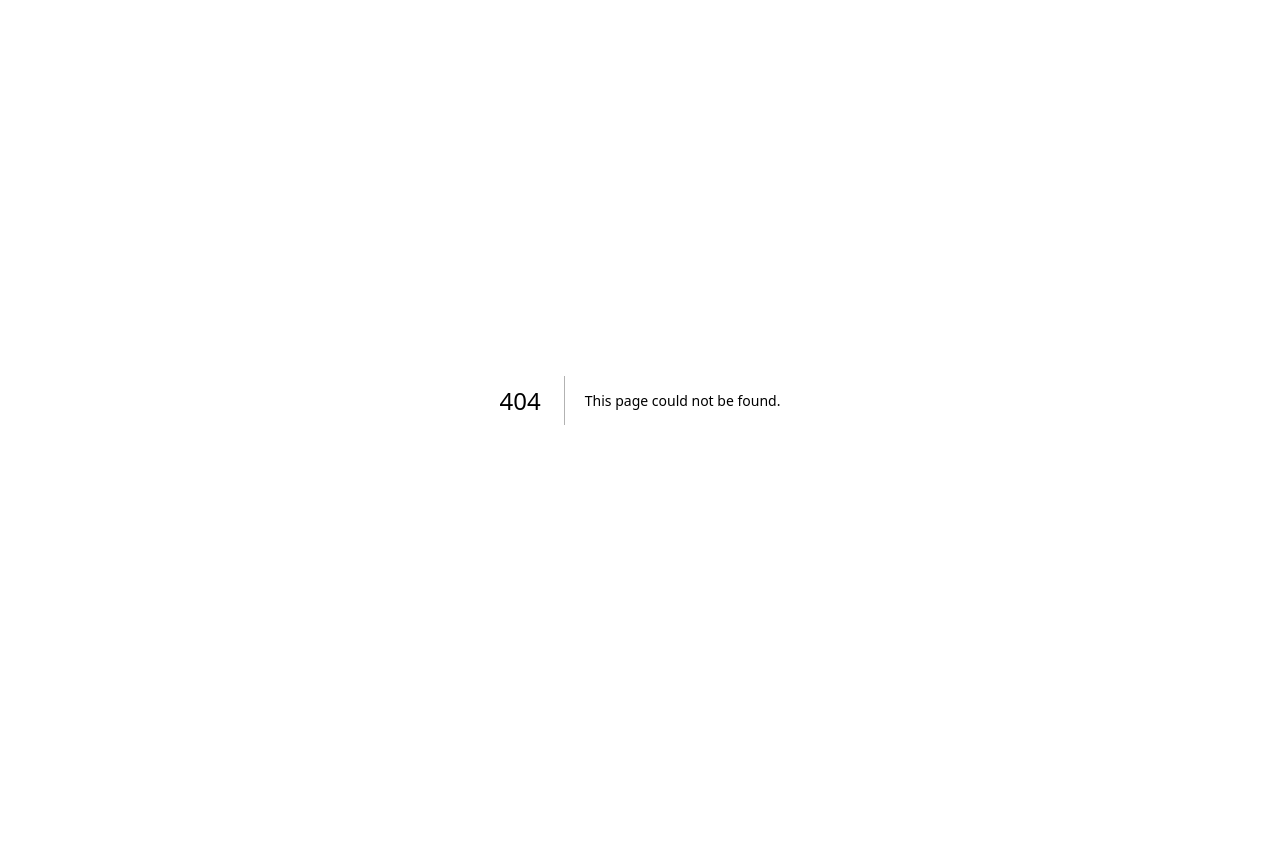
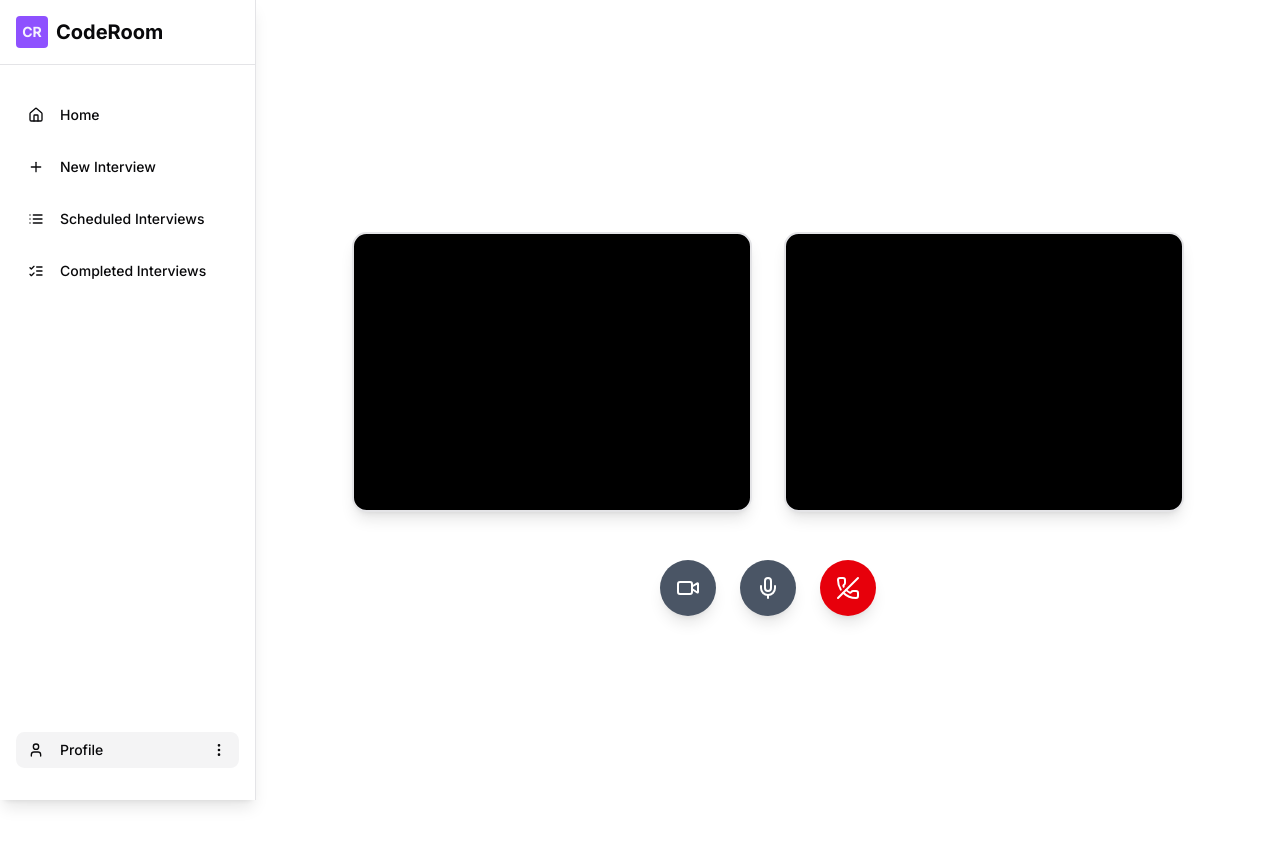
Before and after one commit to Triparna-146/CodeRoom-fe, a Next.js app: page /interviews/session/1 in a window 1280 px wide. Before the commit this address had no page. Before the commit the page ends 800 px from the top, so only its background shows below. Built offline with nearby package versions, Linux system fonts and the light colour scheme; no server answers.

Commit message:
video call session

```diff
--- a/package.json
+++ b/package.json
@@ -33,6 +33,7 @@
     "react-day-picker": "^9.11.0",
     "react-dom": "19.1.0",
     "react-hook-form": "^7.62.0",
+    "socket.io-client": "^4.8.1",
     "sonner": "^2.0.6",
     "tailwind-merge": "^3.3.1",
     "yup": "^1.7.0",
--- /dev/null
+++ b/src/app/(Interviewer)/interviews/session/[roomId]/page.tsx
@@ -0,0 +1,12 @@
+"use client";
+
+import { useParams } from "next/navigation";
+import VideoCall from "@/components/session/VideoCall";
+
+export default function InterviewRoom() {
+    const { roomId } = useParams();
+
+    if (!roomId) return <div>Loading...</div>;
+
+    return <VideoCall roomId={"TestRoom"} />;
+}
--- /dev/null
+++ b/src/app/(Interviewer)/interviews/session/page.tsx
@@ -0,0 +1,9 @@
+import React from 'react'
+
+const page = () => {
+  return (
+    <div>page</div>
+  )
+}
+
+export default page
--- a/src/components/interviews/InterviewRow.tsx
+++ b/src/components/interviews/InterviewRow.tsx
@@ -38,7 +38,7 @@ export default function InterviewRow({ interview }: { interview: Interview }) {
   const startInterview = (interviewId: string) => {
     // Implement start interview functionality here
     console.log(`Starting interview with ID: ${interviewId}`);
-    router.push(`/interview/join?roomId=${interview.roomId}&token=${interview.inviteToken}`);
+    router.push(`/interviews/session/join?roomId=${interview.roomId}&token=${interview.inviteToken}`);
   }
 
   return (
--- /dev/null
+++ b/src/components/session/VideoCall.tsx
@@ -0,0 +1,238 @@
+"use client";
+import React, { useEffect, useRef, useState } from "react";
+import { useRouter } from "next/navigation";
+
+import io from "socket.io-client";
+import { Button } from "../ui/button";
+import { Video, VideoOff, Mic, MicOff, PhoneOff } from "lucide-react";
+
+const socket = io(process.env.NEXT_PUBLIC_API_URL);
+
+export default function VideoCall({ roomId }: { roomId: string }) {
+  const localVideo = useRef<HTMLVideoElement>(null);
+  const remoteVideo = useRef<HTMLVideoElement>(null);
+  const peerRef = useRef<RTCPeerConnection | null>(null);
+  const localStreamRef = useRef<MediaStream | null>(null);
+
+  const [videoEnabled, setVideoEnabled] = useState(true);
+  const [audioEnabled, setAudioEnabled] = useState(true);
+  const [callActive, setCallActive] = useState(true);
+
+  const router = useRouter();
+  const [showEndPopup, setShowEndPopup] = useState(false);
+
+  // Join room & signaling
+  useEffect(() => {
+    socket.emit("join-room", roomId);
+
+    socket.on("user-joined", async () => {
+      await createOffer();
+    });
+
+    socket.on("signal", async (data) => {
+      if (!peerRef.current) await createPeer();
+      const { signal } = data;
+
+      if (signal.type === "offer") {
+        await peerRef.current!.setRemoteDescription(signal);
+        const answer = await peerRef.current!.createAnswer();
+        await peerRef.current!.setLocalDescription(answer);
+        socket.emit("signal", { roomId, signal: answer, from: socket.id });
+      } else if (signal.type === "answer") {
+        await peerRef.current!.setRemoteDescription(signal);
+      } else if (signal.candidate) {
+        await peerRef.current!.addIceCandidate(signal.candidate);
+      }
+    });
+
+    socket.on("call-ended", () => {
+      console.log("Remote user ended the call");
+      endCall(false); // false = don’t emit again, just clean up locally
+      setShowEndPopup(false);
+      alert("The other user has ended the call.");
+      router.push("/dashboard");
+    });
+
+    return () => {
+      socket.off("user-joined");
+      socket.off("signal");
+      socket.off("call-ended");
+    };
+  }, []);
+
+  async function createPeer() {
+    peerRef.current = new RTCPeerConnection({
+      iceServers: [{ urls: "stun:stun.l.google.com:19302" }],
+    });
+
+    const stream = await navigator.mediaDevices.getUserMedia({
+      video: true,
+      audio: true,
+    });
+    localStreamRef.current = stream;
+
+    if (localVideo.current) localVideo.current.srcObject = stream;
+
+    stream.getTracks().forEach((track) => {
+      peerRef.current!.addTrack(track, stream);
+    });
+
+    peerRef.current.ontrack = (event) => {
+      if (remoteVideo.current) remoteVideo.current.srcObject = event.streams[0];
+    };
+
+    peerRef.current.onicecandidate = (event) => {
+      if (event.candidate) {
+        socket.emit("signal", {
+          roomId,
+          signal: { candidate: event.candidate },
+          from: socket.id,
+        });
+      }
+    };
+  }
+
+  async function createOffer() {
+    await createPeer();
+    const offer = await peerRef.current!.createOffer();
+    await peerRef.current!.setLocalDescription(offer);
+    socket.emit("signal", { roomId, signal: offer, from: socket.id });
+  }
+
+  // --- Control Handlers ---
+  const toggleVideo = () => {
+    if (localStreamRef.current) {
+      const videoTrack = localStreamRef.current
+        .getTracks()
+        .find((t) => t.kind === "video");
+      if (videoTrack) {
+        videoTrack.enabled = !videoTrack.enabled;
+        setVideoEnabled(videoTrack.enabled);
+      }
+    }
+  };
+
+  const toggleAudio = () => {
+    if (localStreamRef.current) {
+      const audioTrack = localStreamRef.current
+        .getTracks()
+        .find((t) => t.kind === "audio");
+      if (audioTrack) {
+        audioTrack.enabled = !audioTrack.enabled;
+        setAudioEnabled(audioTrack.enabled);
+      }
+    }
+  };
+
+  function endCall(emitSignal: boolean = true) {
+    // Stop local media tracks (mic + camera)
+    if (localStreamRef.current) {
+      localStreamRef.current.getTracks().forEach((track) => track.stop());
+    }
+
+    // Close peer connection
+    if (peerRef.current) {
+      peerRef.current.close();
+      peerRef.current = null;
+    }
+
+    // Clear video elements
+    if (localVideo.current) localVideo.current.srcObject = null;
+    if (remoteVideo.current) remoteVideo.current.srcObject = null;
+
+    // Notify peer only if this user initiated the end
+    if (emitSignal) {
+      socket.emit("end-call", { roomId, from: socket.id });
+    }
+
+    setCallActive(false);
+  }
+
+  return (
+    <div className="flex flex-col justify-center items-center w-full h-screen">
+      {/* Videos side by side */}
+      <div className="flex justify-center items-center gap-8 mb-8">
+        <video
+          ref={localVideo}
+          autoPlay
+          playsInline
+          muted
+          className="w-[400px] h-[280px] rounded-xl border-2 shadow-lg object-cover bg-black"
+        />
+        <video
+          ref={remoteVideo}
+          autoPlay
+          playsInline
+          className="w-[400px] h-[280px] rounded-xl border-2 shadow-lg object-cover bg-black"
+        />
+      </div>
+
+      {/* Control buttons */}
+      {callActive && (
+        <div className="flex gap-6 mt-4">
+          {/* Toggle Video */}
+          <button
+            onClick={toggleVideo}
+            className={`p-4 rounded-full transition ${
+              videoEnabled
+                ? "bg-gray-600 hover:bg-gray-700"
+                : "bg-red-600 hover:bg-red-700"
+            } text-white shadow-lg`}
+          >
+            {videoEnabled ? <Video size={24} /> : <VideoOff size={24} />}
+          </button>
+
+          {/* Toggle Audio */}
+          <button
+            onClick={toggleAudio}
+            className={`p-4 rounded-full transition ${
+              audioEnabled
+                ? "bg-gray-600 hover:bg-gray-700"
+                : "bg-red-600 hover:bg-red-700"
+            } text-white shadow-lg`}
+          >
+            {audioEnabled ? <Mic size={24} /> : <MicOff size={24} />}
+          </button>
+
+          {/* End Call */}
+          <button
+            onClick={() => setShowEndPopup(true)}
+            className="p-4 rounded-full bg-red-600 hover:bg-red-700 text-white shadow-lg"
+          >
+            <PhoneOff size={24} />
+          </button>
+        </div>
+      )}
+
+      {/* End Call Confirmation Popup */}
+      {showEndPopup && (
+        <div className="fixed inset-0 flex items-center justify-center bg-black bg-opacity-60 z-50">
+          <div className="bg-secondary/40 rounded-xl shadow-lg p-6 w-80 text-center">
+            <h2 className="text-lg font-semibold mb-4 text-white">End Call?</h2>
+            <p className="text-gray-400 mb-6">
+              Are you sure you want to end the call?
+            </p>
+            <div className="flex justify-center gap-4">
+              <Button
+                onClick={() => setShowEndPopup(false)}
+                variant="secondary"
+              >
+                Cancel
+              </Button>
+              <Button
+                onClick={() => {
+                  endCall(); // This will emit "end-call" to backend
+                  setShowEndPopup(false);
+                  setTimeout(() => router.push("/"), 1000);
+                }}
+                className="bg-red-600 hover:bg-red-700 text-white"
+              >
+                End Call
+              </Button>
+            </div>
+          </div>
+        </div>
+      )}
+    </div>
+  );
+}
```
Also changed, not shown: 1 other file (tests, documents, lock files or other folders).
